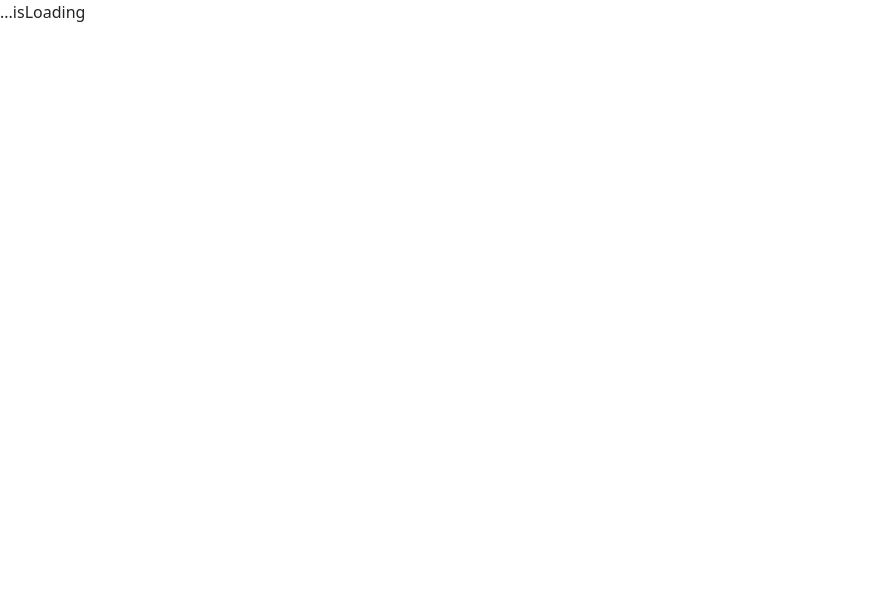
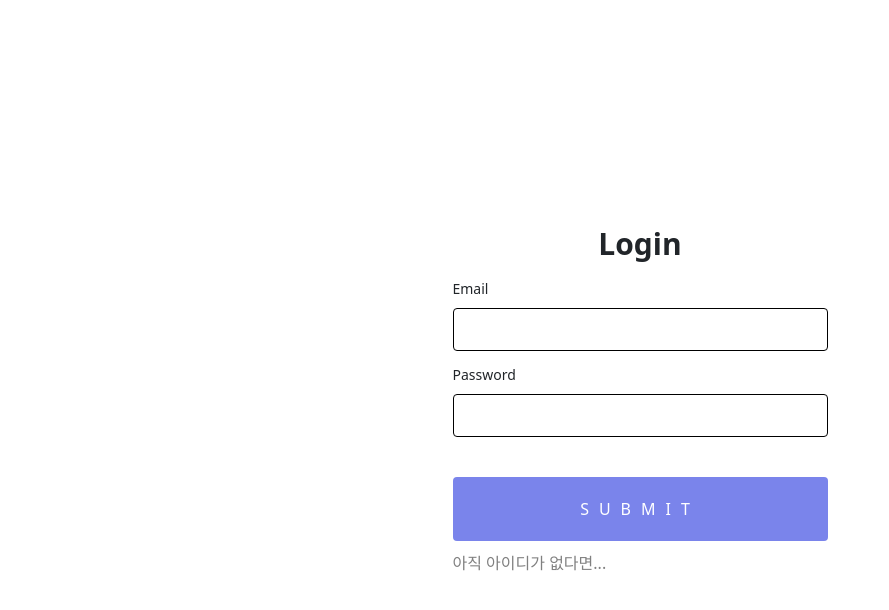
Before and after one commit to munseunggyu/chatting_app, a React (Create React App) app: page /login in a window 1280 px wide. Shown: the top 610 px of the page, without its empty margins (0-889 px from the left). Built offline with nearby package versions, Linux system fonts and the light colour scheme; no server answers.

Commit message:
Add isLoading component 추가

```diff
--- a/src/App.js
+++ b/src/App.js
@@ -7,6 +7,7 @@ import { getAuth, onAuthStateChanged } from "firebase/auth";
 import app from "./firebase";
 import { useDispatch, useSelector } from "react-redux";
 import { setUser } from "./redux/actions/user_action";
+import Loading from "./components/Loading.js";
 
 function App() {
   const navigate = useNavigate()
@@ -24,17 +25,23 @@ function App() {
       }
     })
   },[])
-  if (userInfo.isLoading) {
-    return <div>...isLoading</div>;
-  } else {
-    return (
-      <Routes>
-        <Route path="/" element={<ChatPage />} />
-        <Route path="/login" element={<LoginPage />} />
-        <Route path="/register" element={<RegisterPage />} />
-      </Routes>
-    );
-  }
+  console.log(userInfo)
+  return (
+    <Routes>
+      {
+        userInfo.isLoading
+        ?
+        <>
+          <Route path="/" element={<Loading />} />
+          <Route path="/register" element={<RegisterPage /> } />
+          <Route path="/login" element={<LoginPage /> } />
+        </>
+        :
+          <Route path="/" element={<ChatPage /> } />
+      }
+    </Routes>
+
+  );
 }
 
 export default App;
--- /dev/null
+++ b/src/components/Loading.js/index.js
@@ -0,0 +1,10 @@
+
+function Loading(){
+  return(
+    <div>
+      ...is Loading
+    </div>
+  )
+}
+
+export default Loading
```
